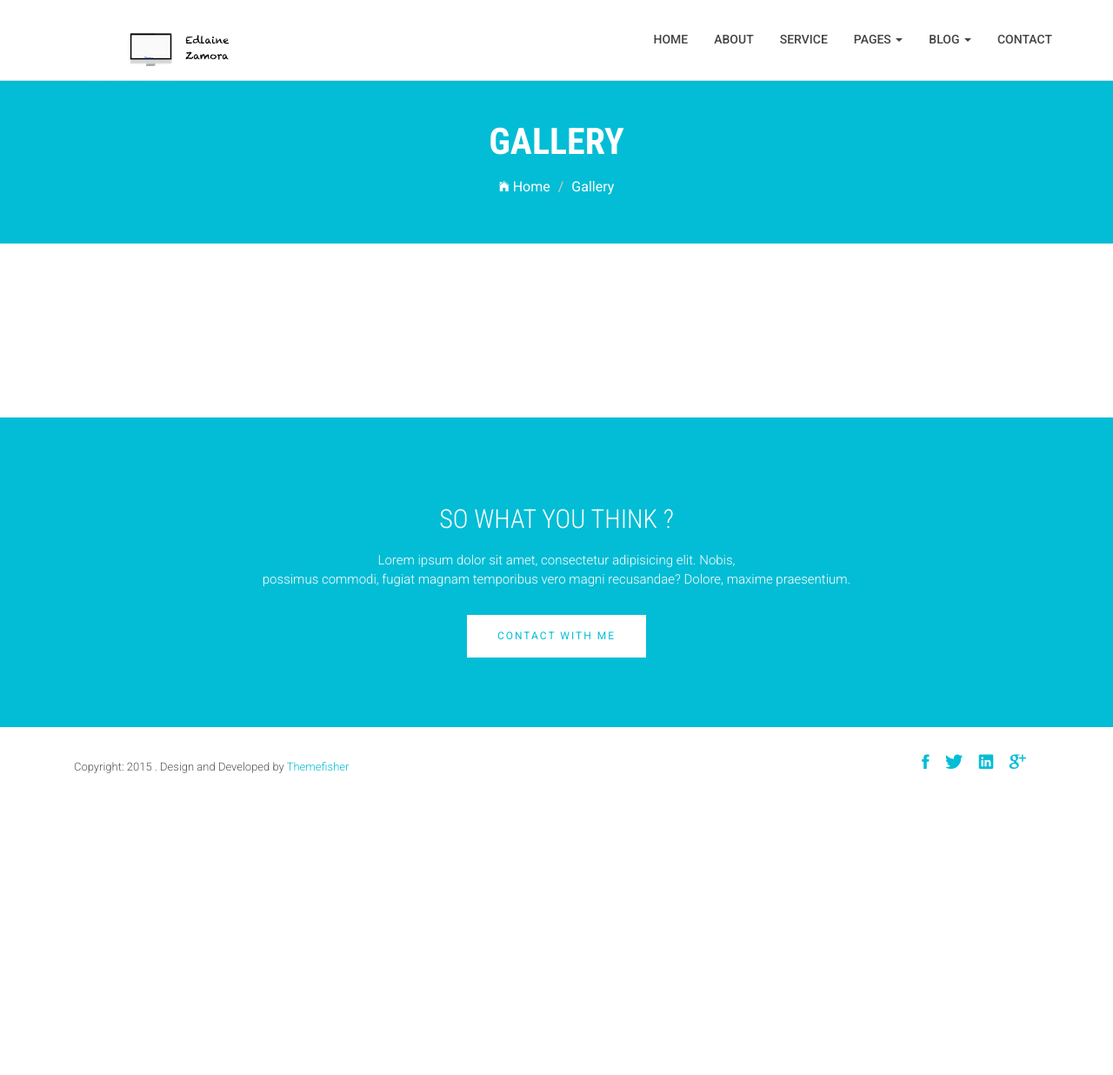
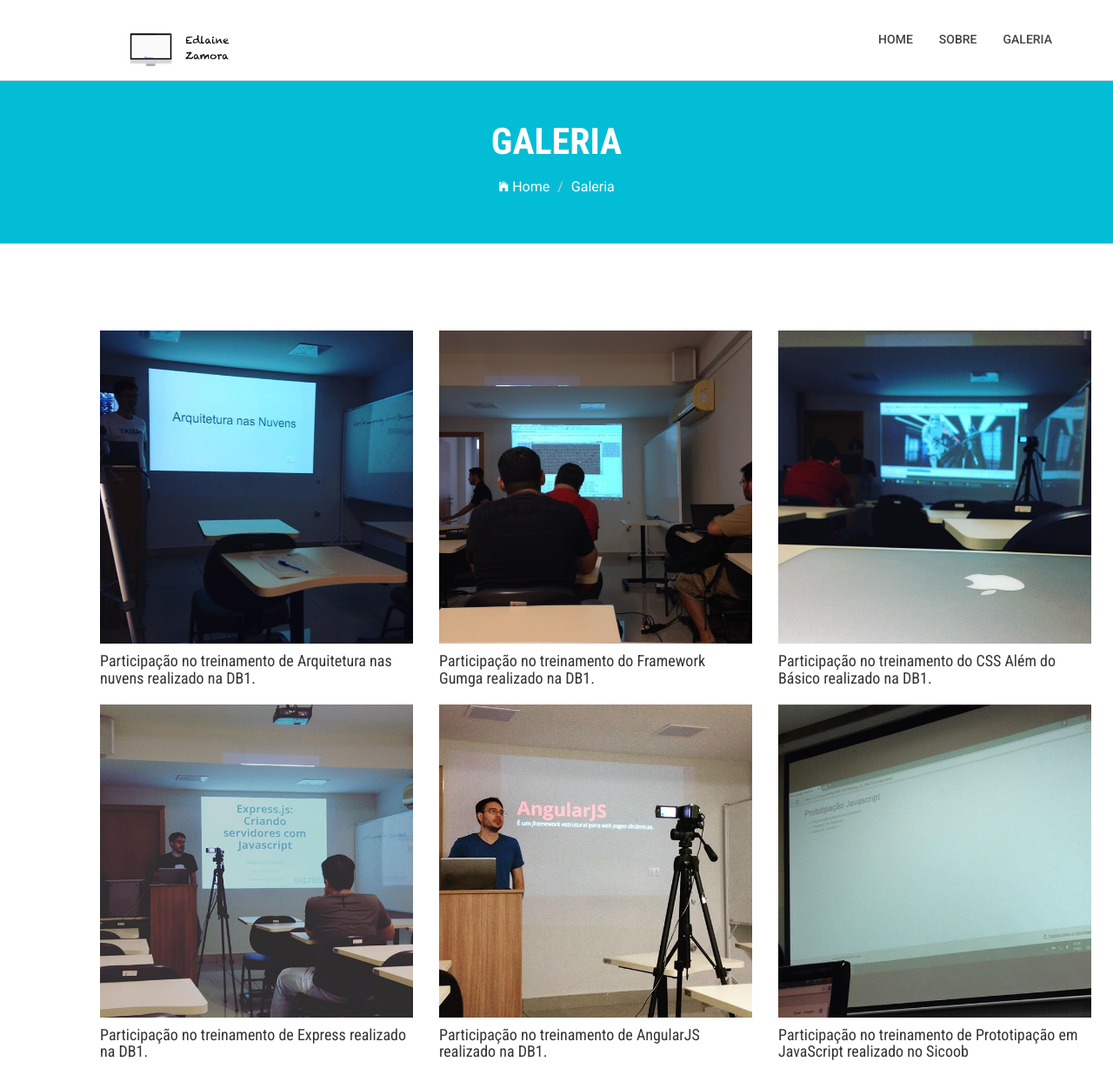
Before and after one commit to EdlaineZamora/edlainezamora.github.io, a website: page gallery.html in a window 1280 px wide. Shown: the top 1236 px of the page at 87% size. Before the commit the page ends 918 px from the top, so only its background shows below. Drawn offline with nearby package versions, Linux system fonts and the light colour scheme; files whose address does not match are found by name; a web font is replaced by a local one.

Commit message:
Criação da galeria.

```diff
--- a/css/main.css
+++ b/css/main.css
@@ -140,7 +140,7 @@ a:hover {
   opacity: 0;
 }
 #hero-area {
-  background: url('../images/slider.jpg') no-repeat 50%;
+  background: url('../images/computador.jpg') no-repeat 50%;
   background-size: cover;
   background-attachment: fixed;
   padding: 230px 0;
--- a/gallery.html
+++ b/gallery.html
@@ -85,29 +85,19 @@
                             <li>
                                 <a href="index.html" >Home</a>
                             </li>
-                            <li><a href="about.html">About</a></li>
-                            <li><a href="service.html">Service</a></li>
-                            <li class="dropdown">
-                                <a href="#" class="dropdown-toggle" data-toggle="dropdown">Pages <span class="caret"></span></a>
-                                <div class="dropdown-menu">
-                                    <ul>
-                                        <li><a href="404.html">404 Page</a></li>
-                                        <li><a href="gallery.html">Gallery</a></li>
-                                    </ul>
-                                </div>
-                            </li>
-                            <li class="dropdown">
-                                <a href="#" class="dropdown-toggle" data-toggle="dropdown">Blog <span class="caret"></span></a>
-                                <div class="dropdown-menu">
-                                    <ul>
-                                        <li><a href="blog-fullwidth.html">Blog Full</a></li>
-                                        <li><a href="blog-left-sidebar.html">Blog Left sidebar</a></li>
-                                        <li><a href="blog-right-sidebar.html">Blog Right sidebar</a></li>
-                                    </ul>
-                                </div>
-                            </li>
-                            <li><a href="contact.html">Contact</a></li>
-
+                            <li><a href="about.html">Sobre</a></li>
+                            <li><a href="gallery.html">Galeria</a></li>
+                            <!--<li><a href="service.html">Serviços</a></li>-->
+                            <!--<li class="dropdown">-->
+                            <!--<a href="#" class="dropdown-toggle" data-toggle="dropdown">Páginas <span class="caret"></span></a>-->
+                            <!--<div class="dropdown-menu">-->
+                            <!--<ul>-->
+                            <!--<li><a href="404.html">404 Page</a></li>-->
+                            <!--<li><a href="gallery.html">Galeria</a></li>-->
+                            <!--</ul>-->
+                            <!--</div>-->
+                            <!--</li>-->
+                            <!--<li><a href="contact.html">Contato</a></li>-->
                         </ul>
                     </div>
                 </nav>
@@ -123,7 +113,7 @@
                 <div class="row">
                     <div class="col-md-12">
                         <div class="block">
-                            <h2>Gallery</h2>
+                            <h2>Galeria</h2>
                             <ol class="breadcrumb">
                                 <li>
                                     <a href="index.html">
@@ -131,7 +121,7 @@
                                         Home
                                     </a>
                                 </li>
-                                <li class="active">Gallery</li>
+                                <li class="active">Galeria</li>
                             </ol>
                         </div>
                     </div>
@@ -141,12 +131,44 @@
             <section id="gallery" class="gallery">
                 <div class="container">
                     <div class="row">
-
+                        <div class="img-wrapper col-md-4">
+                            <img src="images/treinamentos/arquitetura-nas-nuvens.jpg" class="img-responsive" alt="" >
+                            <h4>Participação no treinamento de Arquitetura nas nuvens realizado na DB1.</h4>
+                        </div>
+                        <div class="img-wrapper col-md-4">
+                            <img src="images/treinamentos/gumga.jpg" class="img-responsive" alt="" >
+                            <h4>Participação no treinamento do Framework Gumga realizado na DB1.</h4>
+                        </div>
+                        <div class="img-wrapper col-md-4">
+                            <img src="images/treinamentos/css.jpg" class="img-responsive" alt="" >
+                            <h4>Participação no treinamento do CSS Além do Básico realizado na DB1.</h4>
+                        </div>
+                    </div>
+                    <p></p>
+                    <div class="row">
+                        <div class="img-wrapper col-md-4">
+                            <img src="images/treinamentos/express.jpg" class="img-responsive" alt="" >
+                            <h4>Participação no treinamento de Express realizado na DB1.</h4>
+                        </div>
+                        <div class="img-wrapper col-md-4">
+                            <img src="images/treinamentos/angular.jpg" class="img-responsive" alt="" >
+                            <h4>Participação no treinamento de AngularJS realizado na DB1.</h4>
+                        </div>
+                        <div class="img-wrapper col-md-4">
+                            <img src="images/treinamentos/prototipacaoJS.jpg" class="img-responsive" alt="" >
+                            <h4>Participação no treinamento de Prototipação em JavaScript realizado no Sicoob</h4>
+                        </div>
+                    </div>
+                    <p></p>
+                    <div class="row">
+                        <div class="img-wrapper col-md-4">
+                            <img src="images/treinamentos/expressionLanguage3.jpg" class="img-responsive" alt="" >
+                            <h4>Participação no treinamento de Expression Language 3 realizado na DB1.</h4>
+                        </div>
                     </div>
                 </div>
             </section>
-            <!--
-            ==================================================
+            <!--==================================================
             Call To Action Section Start
             ================================================== -->
             <section id="call-to-action">
@@ -154,9 +176,12 @@
                     <div class="row">
                         <div class="col-md-12">
                             <div class="block">
-                                <h2 class="title wow fadeInDown" data-wow-delay=".3s" data-wow-duration="500ms">SO WHAT YOU THINK ?</h1>
-                                <p class="wow fadeInDown" data-wow-delay=".5s" data-wow-duration="500ms">Lorem ipsum dolor sit amet, consectetur adipisicing elit. Nobis,<br>possimus commodi, fugiat magnam temporibus vero magni recusandae? Dolore, maxime praesentium.</p>
-                                <a href="#" class="btn btn-default btn-contact wow fadeInDown" data-wow-delay=".7s" data-wow-duration="500ms">Contact With Me</a>
+                                <h2 class="title wow fadeInDown" data-wow-delay=".3s" data-wow-duration="500ms">Alguma dúvida?</h1>
+                                    <p class="wow fadeInDown" data-wow-delay=".5s" data-wow-duration="500ms">
+                                        Pode me contatar enviando um e-mail para o endereço edlainetsz1@hotmail.com
+                                        <br>ou entrar em contato através das redes sociais disponibilizadas no final desta página.
+                                    </p>
+                                    <!--<a href="contact.html" class="btn btn-default btn-contact wow fadeInDown" data-wow-delay=".7s" data-wow-duration="500ms">Contact With Me</a>-->
                             </div>
                         </div>
 
@@ -170,36 +195,30 @@
             <footer id="footer">
                 <div class="container">
                     <div class="col-md-8">
-                        <p class="copyright">Copyright: <span>2015</span> . Design and Developed by <a href="http://www.Themefisher.com">Themefisher</a></p>
+                        <!--<p class="copyright">Copyright: <span>2015</span> . Design and Developed by <a href="http://www.Themefisher.com">Themefisher</a></p>-->
                     </div>
                     <div class="col-md-4">
                         <!-- Social Media -->
                         <ul class="social">
                             <li>
-                                <a href="#" class="Facebook">
+                                <a href="https://www.facebook.com/edlaine.zamora" class="Facebook">
                                     <i class="ion-social-facebook"></i>
                                 </a>
                             </li>
                             <li>
-                                <a href="#" class="Twitter">
-                                    <i class="ion-social-twitter"></i>
-                                </a>
-                            </li>
-                            <li>
-                                <a href="#" class="Linkedin">
+                                <a href="https://www.linkedin.com/in/edlaine-zamora-73a53795?trk=hp-identity-name" class="Linkedin">
                                     <i class="ion-social-linkedin"></i>
                                 </a>
                             </li>
                             <li>
-                                <a href="#" class="Google Plus">
-                                    <i class="ion-social-googleplus"></i>
+                                <a href="https://github.com/edlainezamora" >
+                                    <i class="ion-social-github"></i>
                                 </a>
                             </li>
-
                         </ul>
                     </div>
                 </div>
-                </footer> <!-- /#footer -->
+            </footer> <!-- /#footer -->
 
             </body>
         </html>
```
Also changed, not shown: about.html (+1 -0 lines), index.html (+3 -3 lines), images/computador.jpg (added), images/treinamentos/angular.jpg (added), images/treinamentos/arquitetura-nas-nuvens.jpg (added), images/treinamentos/css.jpg (added), images/treinamentos/express.jpg (added), images/treinamentos/expressionLanguage3.jpg (added), images/treinamentos/gumga.jpg (added), images/treinamentos/prototipacaoJS.jpg (added).
